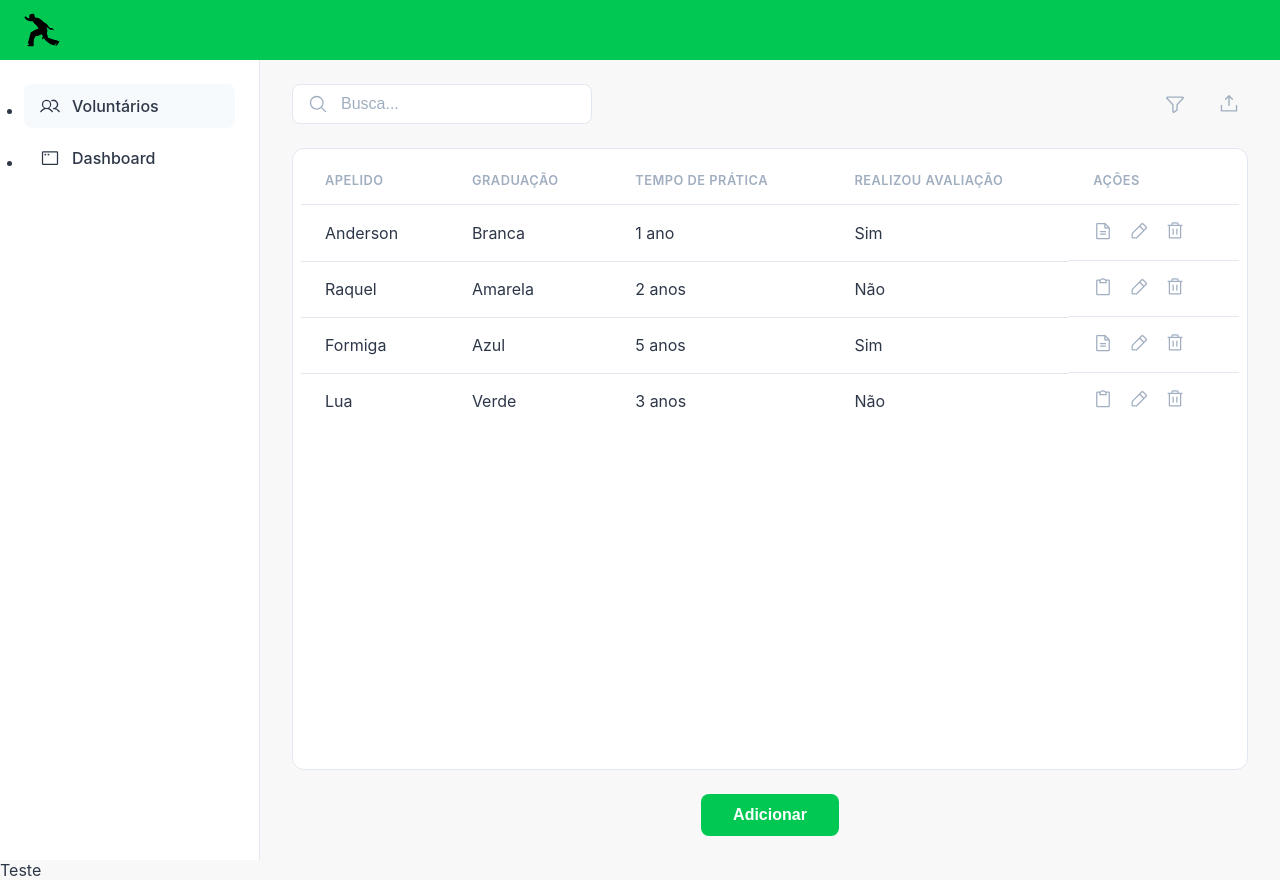
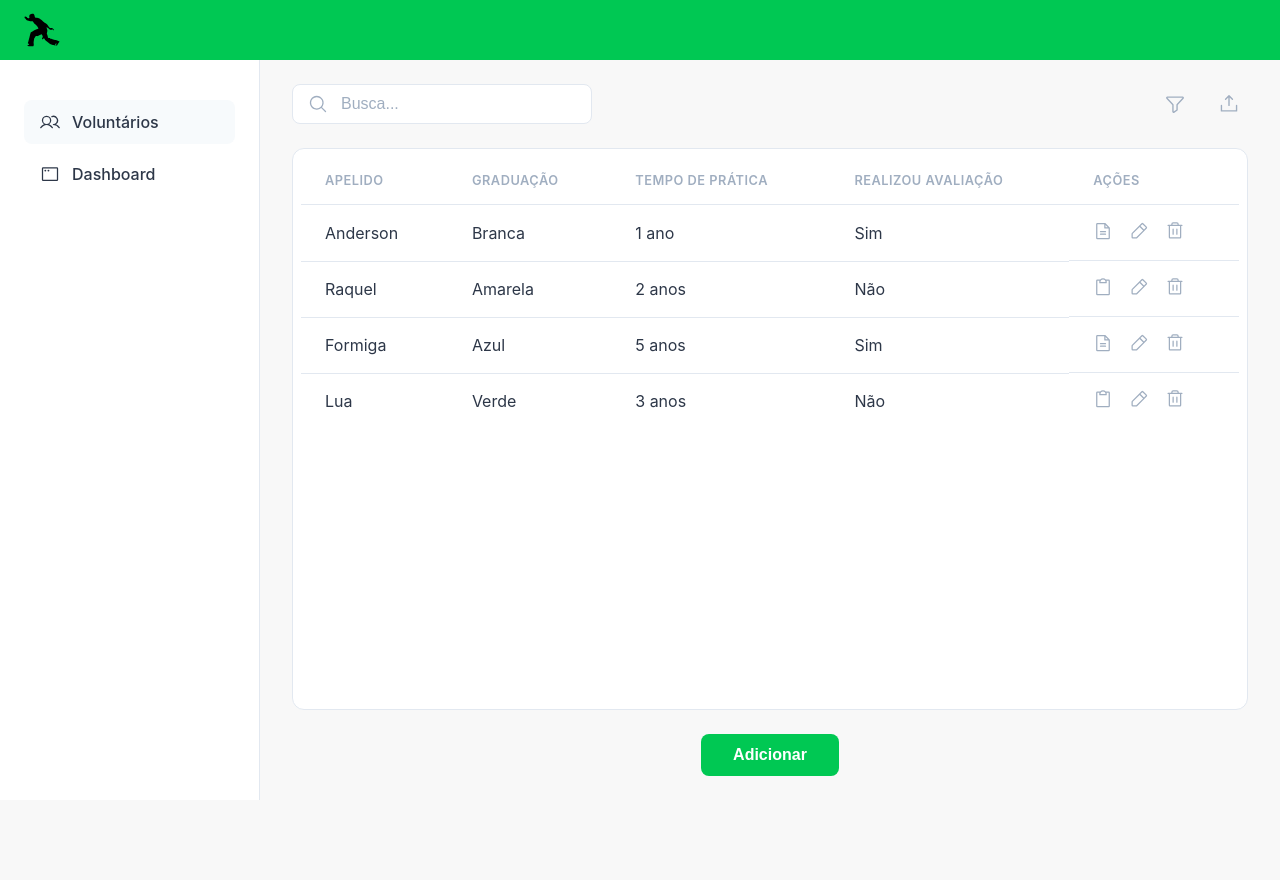
Before and after one commit to vitor0p9f/TACAP, a React (Vite) app: page / in a window 1280 px wide. After the commit the page ends 800 px from the top, so only its background shows below. Built offline with nearby package versions, Linux system fonts and the light colour scheme.

Commit message:
refactor: ajusta estilos e estrutura dos componentes Sidebar e VolunteerTable, para poder preencher a tela sem cortar o botão, renomeia ícones e remove comentários desnecessários

```diff
--- a/src/components/Sidebar/styles.ts
+++ b/src/components/Sidebar/styles.ts
@@ -10,16 +10,14 @@ export const Container = styled.aside`
   flex-shrink: 0;
 `;
 
-export const LogoWrapper = styled.div`
-    margin-bottom: 40px;
-    svg {
-        width: 32px;
-        height: 32px;
+export const Navigation = styled.nav`
+  padding-top: 16px;
+  list-style: none;
+
+  ul {
+    list-style: none;
   }
-`;
 
-export const Navigation = styled.nav`
-    list-style: none;
 
   li a {
     display: flex;
--- a/src/components/VolunteerTable/index.tsx
+++ b/src/components/VolunteerTable/index.tsx
@@ -1,12 +1,12 @@
 import React, { useState, useEffect } from 'react';
 import { mockVolunteers, Volunteer } from '../../mocks/volunteers';
-import { FileText, Clipboard, PencilSimple, Trash } from '@phosphor-icons/react';
+import { FileTextIcon, ClipboardIcon, PencilSimpleIcon, TrashIcon } from '@phosphor-icons/react';
 import * as S from './styles';
 
 export function VolunteerTable() {
     const [volunteers, setVolunteers] = useState<Volunteer[]>([]);
 
-    useEffect(() => {
+    useEffect(() => { //Poderá ser usado para buscar dados de uma API futuramente
         setVolunteers(mockVolunteers);
     }, []);
 
@@ -32,12 +32,12 @@ export function VolunteerTable() {
                                 <td>{volunteer.realizouAvaliacao ? 'Sim' : 'Não'}</td>
                                 <td className="actions-cell">
                                     {volunteer.realizouAvaliacao ? (
-                                        <button title="Ver avaliação"><FileText size={20} /></button>
+                                        <button title="Ver avaliação"><FileTextIcon size={20} /></button>
                                     ) : (
-                                        <button title="Realizar avaliação"><Clipboard size={20} /></button>
+                                        <button title="Realizar avaliação"><ClipboardIcon size={20} /></button>
                                     )}
-                                    <button title="Editar"><PencilSimple size={20} /></button>
-                                    <button title="Excluir"><Trash size={20} /></button>
+                                    <button title="Editar"><PencilSimpleIcon size={20} /></button>
+                                    <button title="Excluir"><TrashIcon size={20} /></button>
                                 </td>
                             </tr>
                         ))}
--- a/src/components/VolunteerTable/styles.ts
+++ b/src/components/VolunteerTable/styles.ts
@@ -4,7 +4,7 @@ export const Container = styled.div`
   display: flex;
   flex-direction: column;
   flex-grow: 1;
-  overflow: hidden; // Evita que o wrapper cresça infinitamente
+  overflow: hidden;
 `;
 
 export const TableWrapper = styled.div`
@@ -13,7 +13,7 @@ export const TableWrapper = styled.div`
     border-radius: 12px;
     padding: 8px;
     flex-grow: 1;
-    overflow-y: auto; // Permite scroll apenas na tabela
+    overflow-y: auto;
 
     table {
         width: 100%;
@@ -57,9 +57,10 @@ export const TableWrapper = styled.div`
 `;
 
 export const Footer = styled.footer`
-    padding-top: 24px; // Trocamos margin por padding
+    padding-top: 24px;
     display: flex;
     justify-content: center;
+    flex-shrink: 0;
 
     .add-button {
         background-color: var(--cor-verde);
--- a/src/index.html
+++ b/src/index.html
@@ -7,7 +7,7 @@
 </head>
 <body>
 <div id="root"></div>
-Teste
+
 <script type="module" src="main.tsx"></script>
 </body>
 </html>
--- a/src/pages/VolunteersPage/index.tsx
+++ b/src/pages/VolunteersPage/index.tsx
@@ -1,13 +1,13 @@
 import React from 'react';
 import { Header } from '../../components/Header';
-import { VolunteerTable } from '../../components/VolunteerTable'; // <-- Importe o novo componente
+import { VolunteerTable } from '../../components/VolunteerTable';
 import * as S from './styles';
 
 export function VolunteersPage() {
     return (
         <S.Container>
             <Header />
-            <VolunteerTable /> {/* <-- Use o novo componente aqui */}
+            <VolunteerTable /> {}
         </S.Container>
     );
 }
--- a/src/pages/VolunteersPage/styles.ts
+++ b/src/pages/VolunteersPage/styles.ts
@@ -5,6 +5,5 @@ export const Container = styled.main`
     padding: 24px 32px;
     display: flex;
     flex-direction: column;
-    height: 100vh;
     overflow: hidden;
 `;
--- a/src/styles/global.ts
+++ b/src/styles/global.ts
@@ -18,6 +18,12 @@ export const GlobalStyle = createGlobalStyle`
         box-sizing: border-box;
     }
 
+     html, body, #root {
+        height: 100%;
+        width: 100%;
+        overflow: hidden;
+    }
+
     body {
         font-family: -apple-system, BlinkMacSystemFont, 'Segoe UI', Roboto, 'Helvetica Neue', Arial, sans-serif;
         background-color: var(--cor-fundo);
```
Lines whose indentation alone changed are shown as unchanged.
